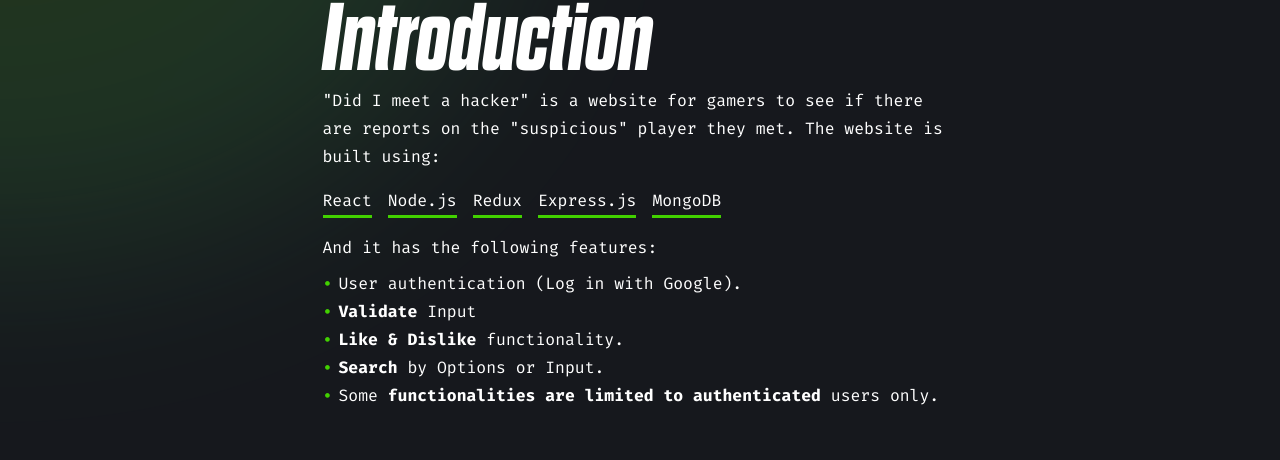
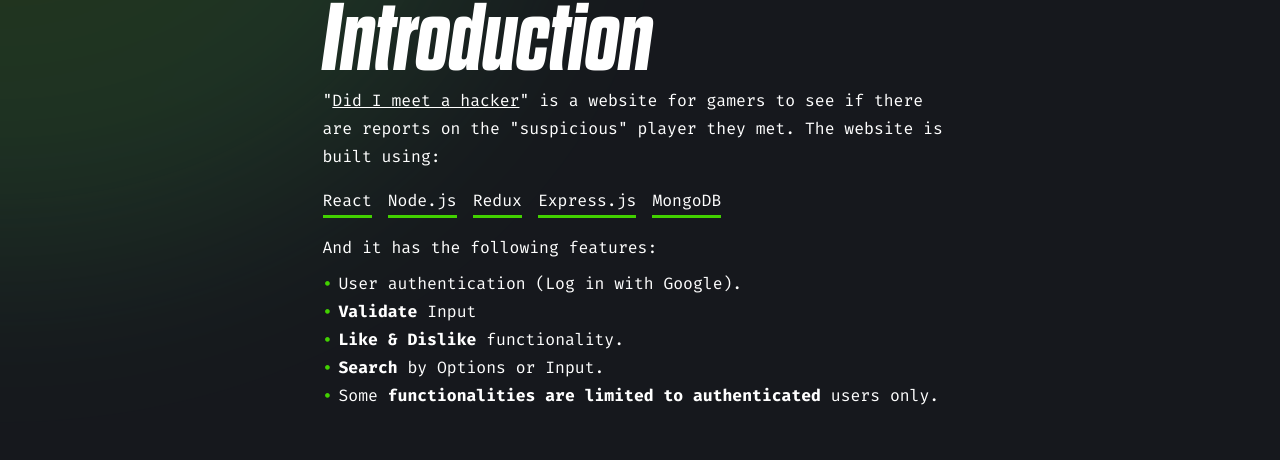
Before and after one commit to SamiKamal/portfolio, a React (Create React App) app: page /projects/didimeetahacker in a window 1280 px wide. Shown: the part 150-610 px from the top of the page. Built offline with nearby package versions, Linux system fonts and the light colour scheme.

Commit message:
Add link to project in each project's blog

```diff
--- a/src/work/DidImeetahacker.js
+++ b/src/work/DidImeetahacker.js
@@ -19,8 +19,12 @@ function DidImeetahacker() {
     <BlogWrapper>
       <Heading>Introduction</Heading>
       <Paragraph>
-        "Did I meet a hacker" is a website for gamers to see if there are reports on the
-        "suspicious" player they met. The website is built using:
+        "
+        <a target="_blank" href="https://www.didimeetahacker.com/" rel="noreferrer">
+          Did I meet a hacker
+        </a>
+        " is a website for gamers to see if there are reports on the "suspicious" player they met.
+        The website is built using:
         <StackList>
           <StackItem>React</StackItem>
           <StackItem>Node.js</StackItem>
--- a/src/work/ReactCommerce.js
+++ b/src/work/ReactCommerce.js
@@ -18,7 +18,11 @@ function ReactCommerce() {
     <BlogWrapper>
       <Heading>Introduction</Heading>
       <Paragraph>
-        "React Commerce" is an e-commerce website built using:
+        "
+        <a target="_blank" href="https://react-commercee.netlify.app/" rel="noreferrer">
+          React Commerce
+        </a>
+        " is an e-commerce website built using:
         <StackList>
           <StackItem>React</StackItem>
           <StackItem>Redux</StackItem>
--- a/src/work/TodbitWebsite.js
+++ b/src/work/TodbitWebsite.js
@@ -15,7 +15,11 @@ function TodbitWebsite() {
     <BlogWrapper>
       <Heading>Introduction</Heading>
       <Paragraph>
-        A website to orgnize your projects and tasks. The website is built using:
+        "
+        <a href="https://to-do-app-3967f.web.app/" target="_blank" rel="noreferrer">
+          Todbit
+        </a>
+        " is a website to orgnize your projects and tasks. The website is built using:
         <StackList>
           <StackItem>Vanilla Javascript</StackItem>
           <StackItem>Firebase</StackItem>
```
